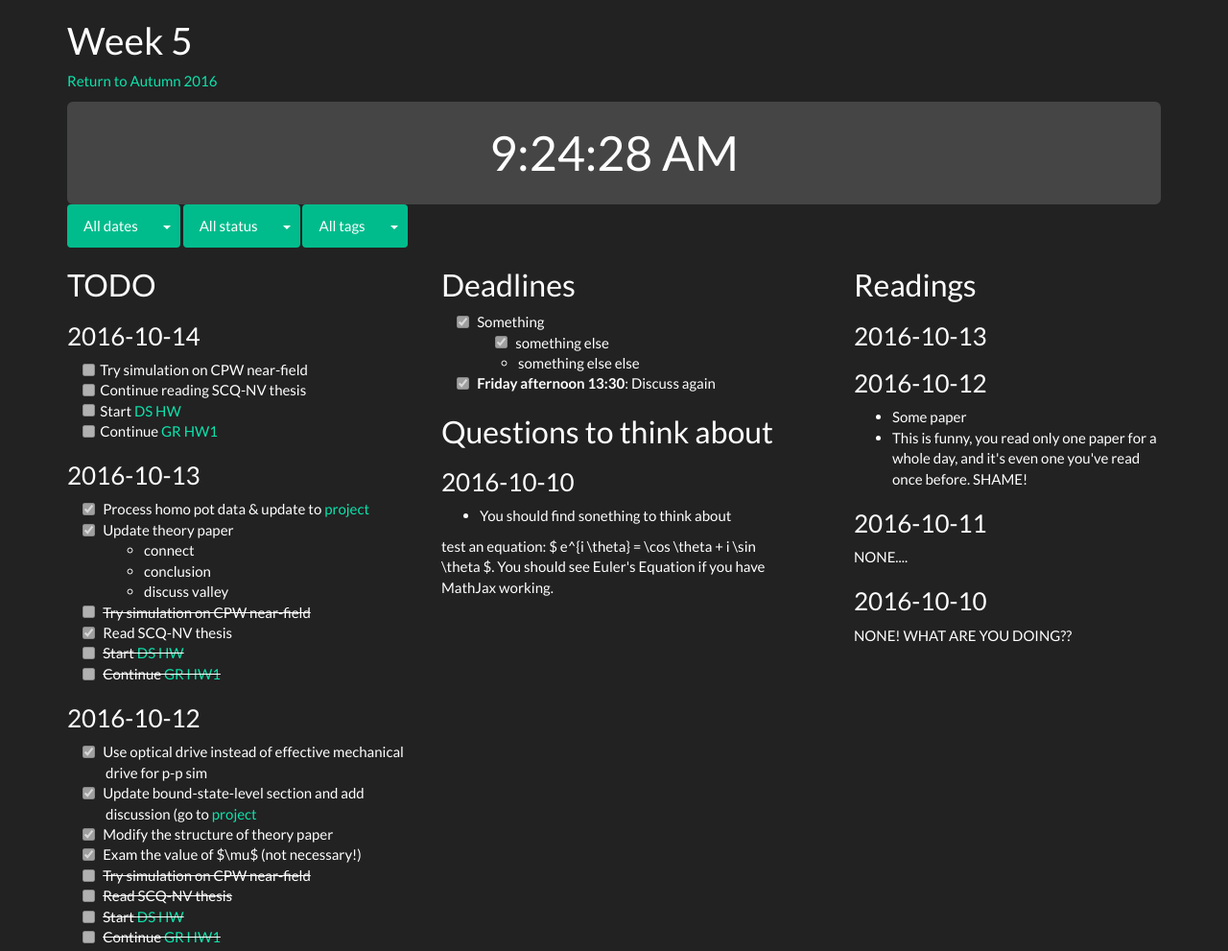
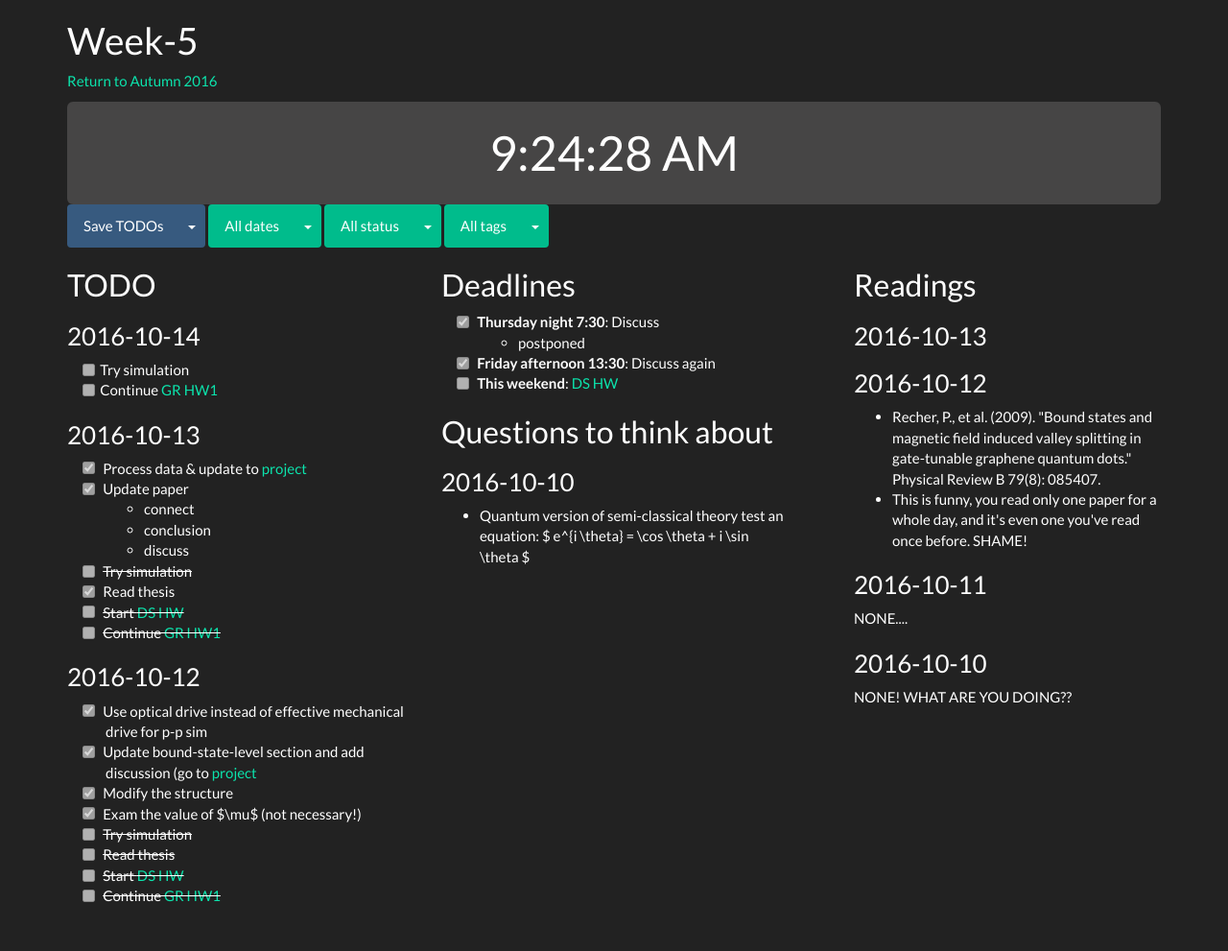
Before and after one commit to jwt625/WPL, a plain HTML site: page Autumn_2016/template.html in a window 1280 px wide. Shown: the whole page at 96% size. After the commit the page ends 955 px from the top, so only its background shows below. Drawn offline with Linux system fonts and the light colour scheme.

Commit message:
Updatee template

```diff
--- a/Autumn_2016/template.html
+++ b/Autumn_2016/template.html
@@ -1,51 +1,46 @@
 <!DOCTYPE html>
 <html>
-<title>Log</title>
+<title>week-5</title>
+
 <head>
     <link rel="stylesheet" href="../src/themes/darkly.min.css">
-
     <meta http-equiv="Content-Type" content="text/html; charset=UTF-8" />
     <meta http-equiv="X-UA-Compatible" content="IE=edge" />
     <meta name="viewport" content="width=device-width, initial-scale=1">
     <script type="text/x-mathjax-config">
-  MathJax.Hub.Config({
-    extensions: ["tex2jax.js"],
-    jax: ["input/TeX","output/HTML-CSS"],
-    tex2jax: {inlineMath: [["$","$"],["\\(","\\)"]]}
-  });
+        MathJax.Hub.Config({ extensions: ["tex2jax.js"], jax: ["input/TeX","output/HTML-CSS"], tex2jax: {inlineMath: [["$","$"],["\\(","\\)"]]} });
     </script>
     <script type="text/javascript" src="../src/MathJax-2.6-latest/MathJax.js"></script>
 </head>
+<xmp id="source" style="display:none;">
+    # Week-5
+    [Return to Autumn 2016](Autumn_2016.html)
+    <!--img src="figures/levels_potential1.png" alt="Drawing" style="width: 300px;"/-->
+</xmp>
 
-<xmp id="source" style="display:none;">
-  # Week 5
-  [Return to Autumn 2016](Autumn_2016.html)
-
-<!--img src="figures/levels_potential1.png" alt="Drawing" style="width: 300px;"/-->
-
-</xmp>
 <body>
     <div class="container">
         <div id="target">
         </div>
-
-  <a href="#" class="btn btn-default btn-lg btn-block" id="clock" style="font-size:50px"></a>
-
+        <a class="btn btn-default btn-lg btn-block" id="clock" style="font-size:50px"></a>
+        <!-- <a class="btn btn-default">Add TODO</a> -->
         <div class="btn-group">
-      <a href="#" class="btn btn-success" id="btn-date">All dates</a>
-      <a href="#" class="btn btn-success dropdown-toggle" data-toggle="dropdown" aria-expanded="false"><span class="caret"></span></a>
-      <ul class="dropdown-menu" id="btn-group-date">
-        <li><a onclick="selectDateClicked(this)">All dates</a></li>
-        <li class="divider"></li>
-        <li><a onclick="selectDateClicked(this)">2016-10-14</a></li>
-        <li><a onclick="selectDateClicked(this)">2016-10-13</a></li>
-        <li><a onclick="selectDateClicked(this)">2016-10-12</a></li>
+            <a class="btn btn-primary" id="btn-save">Save TODOs</a>
+            <a class="btn btn-primary dropdown-toggle" data-toggle="dropdown" aria-expanded="false"><span class="caret"></span></a>
+            <ul class="dropdown-menu" id="btn-group-save">
+                <li><a onclick="saveClicked(this)">save as .json</a></li>
+                <li><a onclick="saveClicked(this)">save as .js</a></li>
             </ul>
         </div>
-
         <div class="btn-group">
-      <a href="#" class="btn btn-success" id="btn-status">All status</a>
-      <a href="#" class="btn btn-success dropdown-toggle" data-toggle="dropdown" aria-expanded="false"><span class="caret"></span></a>
+            <a class="btn btn-success" id="btn-date">All dates</a>
+            <a class="btn btn-success dropdown-toggle" data-toggle="dropdown" aria-expanded="false"><span class="caret"></span></a>
+            <ul class="dropdown-menu" id="btn-group-date">
+            </ul>
+        </div>
+        <div class="btn-group">
+            <a class="btn btn-success" id="btn-status">All status</a>
+            <a class="btn btn-success dropdown-toggle" data-toggle="dropdown" aria-expanded="false"><span class="caret"></span></a>
             <ul class="dropdown-menu" id="btn-group-status">
                 <li><a onclick="selectStatusClicked(this)">All status</a></li>
                 <li class="divider"></li>
@@ -54,10 +49,9 @@
                 <li><a onclick="selectStatusClicked(this)">undone</a></li>
             </ul>
         </div>
-
         <div class="btn-group">
-      <a href="#" class="btn btn-success" id="btn-tag">All tags</a>
-      <a href="#" class="btn btn-success dropdown-toggle" data-toggle="dropdown" aria-expanded="false"><span class="caret"></span></a>
+            <a class="btn btn-success" id="btn-tag">All tags</a>
+            <a class="btn btn-success dropdown-toggle" data-toggle="dropdown" aria-expanded="false"><span class="caret"></span></a>
             <ul class="dropdown-menu" id="btn-group-tag">
                 <li><a onclick="selectTagClicked(this)">All tags</a></li>
                 <li class="divider"></li>
@@ -65,9 +59,7 @@
                 <li><a onclick="selectTagClicked(this)">research</a></li>
             </ul>
         </div>
-
         <div class="row">
-
             <div class="col-lg-4">
                 <div class="bs-component">
                     <div id="source-todo" style="display:none;">
@@ -75,36 +67,30 @@
                     <div id="target-todo"></div>
                 </div>
             </div>
-
-
             <div class="col-lg-4">
                 <div class="bs-component">
                     <div id="source-ddl" style="display:none;">
                         ## Deadlines
-                  - [x] Something
-                      - [x] something else
-                      - something else else
+                        - [x] **Thursday night 7:30**: Discuss
+                            - postponed
                         - [x] **Friday afternoon 13:30**: Discuss again
+                        - [ ] **This weekend**: [DS HW](https://www.google.com/)
                         ## Questions to think about
                         ### 2016-10-10
-  				        - You should find sonething to think about
+                        - Quantum version of semi-classical theory
 
-
-
-                  test an equation: $ e^{i \theta} = \cos \theta + i \sin \theta $. You should see Euler's Equation if you have MathJax working.
+                        test an equation: $ e^{i \theta} = \cos \theta + i \sin \theta $
                     </div>
                     <div id="target-ddl"></div>
                 </div>
             </div>
-
-
             <div class="col-lg-4">
                 <div class="bs-component">
                     <div id="source-readings" style="display:none;">
                         ## Readings
                         ### 2016-10-13
                         ### 2016-10-12
-                - Some paper
+                        - Recher, P., et al. (2009). "Bound states and magnetic field induced valley splitting in gate-tunable graphene quantum dots." Physical Review B 79(8): 085407.
                         - This is funny, you read only one paper for a whole day, and it's even one you've read once before. SHAME!
                         ### 2016-10-11
                         NONE....
@@ -115,245 +101,194 @@
                 </div>
             </div>
         </div>
-
     </div>
-  <!-- <blockquote id="target"></blockquote>
-	<p>
-		test
-	</p> -->
 </body>
-
 <script src="../src/jquery-3.1.1.min.js"></script>
 <script src="../src/bootstrap-3.3.7-dist/js/bootstrap.min.js"></script>
+<script src="../src/FileSaver.js-1.3.3/FileSaver.min.js"></script>
+<script src="../src/Blob.js"></script>
+<script src="todos.js"></script>
 <script src="../src/showdown.min.js"></script>
 <script>
-  var text = document.getElementById('source').innerHTML;
+text = document.getElementById('source').innerHTML;
 target = document.getElementById('target');
-      converter = new showdown.Converter(
-      	{tasklists: 'true',
+converter = new showdown.Converter({
+    tasklists: 'true',
     smartIndentationFix: 'true',
-      	strikethrough: 'true'});
+    strikethrough: 'true'
+});
 html = converter.makeHtml(text);
-      // console.log(html)
 target.innerHTML = html;
 
-
-    text = document.getElementById('source-todo').innerHTML;
-    html = converter.makeHtml(text);
-  document.getElementById('target-todo').innerHTML = html;
-
-
-    console.log(document.getElementById('source-ddl'))
 text = document.getElementById('source-ddl').innerHTML;
 html = converter.makeHtml(text);
 document.getElementById('target-ddl').innerHTML = html;
 
-
-    console.log(document.getElementById('source-readings'))
 text = document.getElementById('source-readings').innerHTML;
 html = converter.makeHtml(text);
 document.getElementById('target-readings').innerHTML = html;
 
+//add clock
+(function() {
+    var clockElement = document.getElementById("clock");
 
-//add clock
-    (function ()
-    {
-    var clockElement = document.getElementById( "clock" );
-
-      function updateClock ( clock )
-      {
+    function updateClock(clock) {
         clock.innerHTML = new Date().toLocaleTimeString();
     }
 
-      setInterval(function () {
-        updateClock( clockElement );
+    setInterval(function() {
+        updateClock(clockElement);
     }, 1000);
 
 }());
 
-
-    var todos = {
-      "addDate":function(date){
-        this[date] = {
-          "generateMD":function(selectStatus,selectTag){
-            mdString = "### " + date + "\n";
-            // console.log(mdString);
-            for(key in this){
-              // now this THIS is a date object, KEY is todo object
-              // console.log(key);
-              // console.log(typeof(this[key]));
-              try {
-                mdString = mdString + this[key].generateMD(selectStatus,selectTag) + "\n" ;
-              }catch (e){}
-            }
-            return mdString;
-          }
-        };
-      },
-      "addTodo":function(date,todoName,todoContent,status,tag){
-        // todo should be an object with content, status and tag
-        // status: can be "todo", "done" or "undone"
-        if(!tag){
-          tag = "default";
-        }
-        // console.log(status);
-        if(!status){
-          status = "todo";
-        }
-        try{
-          this[date][todoName] = {
-            "content":todoContent,
-            "status":status,
-            "tag":tag,
-            "done":function(){this.status = "done";},
-            "undone":function(){this.status = "undone";},
-            "generateMD":function(selectStatus,selectTag){
-              if(this.status === "done"){
-                prefix = "- [x] ";
-                suffix = "";
-              }
-              else if (this.status === "undone"){
-                prefix = "- [ ] ~~";
-                suffix = "~~";
-              }else{
-                prefix = "- [ ]";
-                suffix = "";
-              }
-              if(!selectStatus){
-                if(!selectTag){
-                  return prefix + this.content + suffix;
-                }
-                if(this.tag === selectTag){
-                  return prefix + this.content + suffix;
-                }
-                else{
-                  return "";
-                }
-              }
-              if(this.status === selectStatus){
-                if(!selectTag){
-                  return prefix + this.content + suffix;
-                }
-                if(this.tag === selectTag){
-                  return prefix + this.content + suffix;
-                }
-                else{
-                  return "";
-                }
-              }
-              else{
-                return "";
-              }
-            }
-          };
-        }catch(e){
-          this.addDate(date);
-          this.addTodo(date,todoName,todoContent,status,tag);
-        };
-        },
-      "generateMD":function(selectDate,selectStatus,selectTag){
-        if(!selectDate){
-          mdString = "## TODO" + "\n";
-          for(key in this){
-            try{
-              mdString = mdString + this[key].generateMD(selectStatus,selectTag) + "\n" ;
-            }catch(e){}
-          }
-        } else{
-          mdString = "## TODO" + "\n";
-          for(key in this){
-            try{
-              if(key == selectDate){
-                mdString = mdString + this[key].generateMD(selectStatus,selectTag) + "\n" ;
-              }
-            }catch(e){}
-          }
-        }
-        return mdString
-      }
-    }
-
-    /////////////////////////////////////////////////////////////////////
-    //
-    // Example usage of addTodo:
-    // todos.addTodo("date", "acronym of your todo, not important", "content","status" ,"tag");
-    // content: content of your todo. You can use markdown here (and also inline TeX).
-    // status should be one of the follows: "todo", "done", "undone"
-    // tags currently available are: "hw" and "research". You can use your own tag and edit the options in the above HTML.
-
-    todos.addTodo("2016-10-14", "CPW", "Try simulation on CPW near-field","todo" ,"research");
-    todos.addTodo("2016-10-14", "NV", "Continue reading SCQ-NV thesis","todo" ,"research");
-    todos.addTodo("2016-10-14", "DS", "Start [DS HW](https://www.google.com/)","todo" ,"hw");
-    todos.addTodo("2016-10-14", "GR", "Continue [GR HW1](https://www.google.com/)","todo" ,"hw");
-
-    todos.addTodo("2016-10-13", "tlgPP2", "Process homo pot data & update to [project](https://www.google.com/)","done" ,"research");
-    todos.addTodo("2016-10-13", "tlgPP", "Update theory paper\n\t- connect\n\t- conclusion\n\t- discuss valley","done" ,"research");
-    todos.addTodo("2016-10-13", "CPW", "Try simulation on CPW near-field","undone" ,"research");
-    todos.addTodo("2016-10-13", "NV", "Read SCQ-NV thesis","done" ,"research");
-    todos.addTodo("2016-10-13", "DS", "Start [DS HW](https://www.google.com/)","undone" ,"hw");
-    todos.addTodo("2016-10-13", "GR", "Continue [GR HW1](https://www.google.com/)","undone" ,"hw");
-
-    todos.addTodo("2016-10-12", "ppSim", "Use optical drive instead of effective mechanical drive for p-p sim","done" ,"research");
-    todos.addTodo("2016-10-12", "tlgPP3", "Update bound-state-level section and add discussion (go to [project](https://www.google.com/)","done" ,"research");
-    todos.addTodo("2016-10-12", "tlgPP2", "Modify the structure of theory paper","done" ,"research");
-    todos.addTodo("2016-10-12", "tlgPP", "Exam the value of $\\mu$ (not necessary!)","done" ,"research");
-    todos.addTodo("2016-10-12", "CPW", "Try simulation on CPW near-field","undone" ,"research");
-    todos.addTodo("2016-10-12", "NV", "Read SCQ-NV thesis","undone" ,"research");
-    todos.addTodo("2016-10-12", "DS", "Start [DS HW](https://www.google.com/)","undone" ,"hw");
-    todos.addTodo("2016-10-12", "GR", "Continue [GR HW1](https://www.google.com/)","undone" ,"hw");
+//template: todos.addTodo("2016-10-10", "", "content","status" ,"tag");
 
 
-    // todos["2016-10-14"].DSHW.undone();
-    // console.log(todos.generateMD("2016-10-13",1));
+// This command will load json file.
+// Due to protocols, you have to modify safety settings of your browser to let it work locally.
+//
+// $.getJSON("todos.json", function(json) {
+//     console.log(json); // this will show the info it in firebug console
+// });
+
+var week = document.title;
+
 var todoDisplayConfig = [0, 0, 0];
 
 displayToDos(todoDisplayConfig);
 
-    function displayToDos(config){
-      html = converter.makeHtml(todos.generateMD(config[0],config[1],config[2]));
+generateSelectDateButtGroup();
+
+function generateSelectDateButtGroup(){
+    html = [];
+    html[0] = "<li><a onclick=\"selectDateClicked(this)\">All dates</a></li>\n";
+    html[1] = "<li class=\"divider\"></li>\n";
+    for (date in todosLoaded[week]){
+        len = html.length;
+        html[len] = "<li><a onclick=\"selectDateClicked(this)\">" + date + "</a></li>\n";
+    }
+    document.getElementById("btn-group-date").innerHTML = html.join("");
+};
+
+function generateMD_Item(item, selectStatus, selectTag) {
+    if (item.status === "done") {
+        prefix = "- [x] ";
+        suffix = "";
+    } else if (item.status === "undone") {
+        prefix = "- [ ] ~~";
+        suffix = "~~";
+    } else {
+        prefix = "- [ ]";
+        suffix = "";
+    }
+    if (!selectStatus) {
+        if (!selectTag) {
+            return prefix + item.content + suffix;
+        }
+        if (item.tag === selectTag) {
+            return prefix + item.content + suffix;
+        } else {
+            return "";
+        }
+    }
+    if (item.status === selectStatus) {
+        if (!selectTag) {
+            return prefix + item.content + suffix;
+        }
+        if (item.tag === selectTag) {
+            return prefix + item.content + suffix;
+        } else {
+            return "";
+        }
+    } else {
+        return "";
+    }
+};
+
+function generateMD_Date(selectedDate, dateName, selectStatus, selectTag) {
+    mdString = "### " + dateName + "\n";
+    for (item in selectedDate) {
+        // now this selectedDate is a date object, item is todo object
+        try {
+            mdString = mdString + generateMD_Item(selectedDate[item], selectStatus, selectTag) + "\n";
+        } catch (e) {}
+    }
+    return mdString;
+};
+
+function generateMD_Week(selectedWeek, selectDate, selectStatus, selectTag) {
+    if (!selectDate) {
+        mdString = "## TODO" + "\n";
+        for (date in selectedWeek) {
+            try {
+                mdString = mdString + generateMD_Date(selectedWeek[date], date, selectStatus, selectTag) + "\n";
+            } catch (e) {}
+        }
+    } else {
+        mdString = "## TODO" + "\n";
+        for (date in selectedWeek) {
+            try {
+                if (date == selectDate) {
+                    mdString = mdString + generateMD_Date(selectedWeek[date], date, selectStatus, selectTag) + "\n";
+                }
+            } catch (e) {}
+        }
+    }
+    return mdString
+};
+
+function displayToDos(config) {
+    html = converter.makeHtml(generateMD_Week(todosLoaded[week], config[0], config[1], config[2]));
     document.getElementById('target-todo').innerHTML = html;
-    }
+};
 
-
-    function selectDateClicked(obj){
+function selectDateClicked(obj) {
     date = obj.innerHTML;
     document.getElementById('btn-date').innerHTML = date;
-      if(date.match("All")){
+    if (date.match("All")) {
         todoDisplayConfig[0] = 0;
         displayToDos(todoDisplayConfig);
-      }
-      else{
+    } else {
         todoDisplayConfig[0] = date;
         displayToDos(todoDisplayConfig);
     }
-    }
+};
 
-    function selectStatusClicked(obj){
+function selectStatusClicked(obj) {
     status = obj.innerHTML;
     document.getElementById('btn-status').innerHTML = status;
-      if(status.match("All")){
+    if (status.match("All")) {
         todoDisplayConfig[1] = 0;
         displayToDos(todoDisplayConfig);
-      }
-      else {
+    } else {
         todoDisplayConfig[1] = status;
         displayToDos(todoDisplayConfig);
     }
-    }
+};
 
-    function selectTagClicked(obj){
+function selectTagClicked(obj) {
     tag = obj.innerHTML;
     document.getElementById('btn-tag').innerHTML = tag;
-      if(tag.match("All")){
+    if (tag.match("All")) {
         todoDisplayConfig[2] = 0;
         displayToDos(todoDisplayConfig);
-      }
-      else{
+    } else {
         todoDisplayConfig[2] = tag;
         displayToDos(todoDisplayConfig);
     }
+};
+
+function saveClicked(obj){
+    saveOption = obj.innerHTML;
+    if(saveOption.match("json")){
+        blob = new Blob([JSON.stringify(todosLoaded)], {type: "text/plain;charset=utf-8"});
+        saveAs(blob, "todos.json");
+    }else{
+        blob = new Blob(["var todosLoaded = ",JSON.stringify(todosLoaded), ";"], {type: "text/plain;charset=utf-8"});
+        saveAs(blob, "todos.js");
     }
-
+};
 
 </script>
 </html>
--- /dev/null
+++ b/Autumn_2016/todos.js
@@ -0,0 +1,90 @@
+var todosLoaded = {
+    "week-5": {
+        "2016-10-14": {
+            "CPW": {
+                "content": "Try simulation",
+                "status": "todo",
+                "tag": "research"
+            },
+            "GR": {
+                "content": "Continue [GR HW1](https://www.google.com/)",
+                "status": "todo",
+                "tag": "hw"
+            }
+        },
+        "2016-10-13": {
+            "tlgPP2": {
+                "content": "Process data & update to [project](https://www.google.com/)",
+                "status": "done",
+                "tag": "research"
+            },
+            "tlgPP": {
+                "content": "Update paper\n\t- connect\n\t- conclusion\n\t- discuss",
+                "status": "done",
+                "tag": "research"
+            },
+            "CPW": {
+                "content": "Try simulation",
+                "status": "undone",
+                "tag": "research"
+            },
+            "NV": {
+                "content": "Read thesis",
+                "status": "done",
+                "tag": "research"
+            },
+            "DS": {
+                "content": "Start [DS HW](https://www.google.com/)",
+                "status": "undone",
+                "tag": "hw"
+            },
+            "GR": {
+                "content": "Continue [GR HW1](https://www.google.com/)",
+                "status": "undone",
+                "tag": "hw"
+            }
+        },
+        "2016-10-12": {
+            "ppSim": {
+                "content": "Use optical drive instead of effective mechanical drive for p-p sim",
+                "status": "done",
+                "tag": "research"
+            },
+            "tlgPP3": {
+                "content": "Update bound-state-level section and add discussion (go to [project](https://www.google.com/)",
+                "status": "done",
+                "tag": "research"
+            },
+            "tlgPP2": {
+                "content": "Modify the structure",
+                "status": "done",
+                "tag": "research"
+            },
+            "tlgPP": {
+                "content": "Exam the value of $\\mu$ (not necessary!)",
+                "status": "done",
+                "tag": "research"
+            },
+            "CPW": {
+                "content": "Try simulation",
+                "status": "undone",
+                "tag": "research"
+            },
+            "NV": {
+                "content": "Read thesis",
+                "status": "undone",
+                "tag": "research"
+            },
+            "DS": {
+                "content": "Start [DS HW](https://www.google.com/)",
+                "status": "undone",
+                "tag": "hw"
+            },
+            "GR": {
+                "content": "Continue [GR HW1](https://www.google.com/)",
+                "status": "undone",
+                "tag": "hw"
+            }
+        }
+    }
+};
```
Also changed, not shown: README.md. Lines whose indentation alone changed are shown as unchanged.
